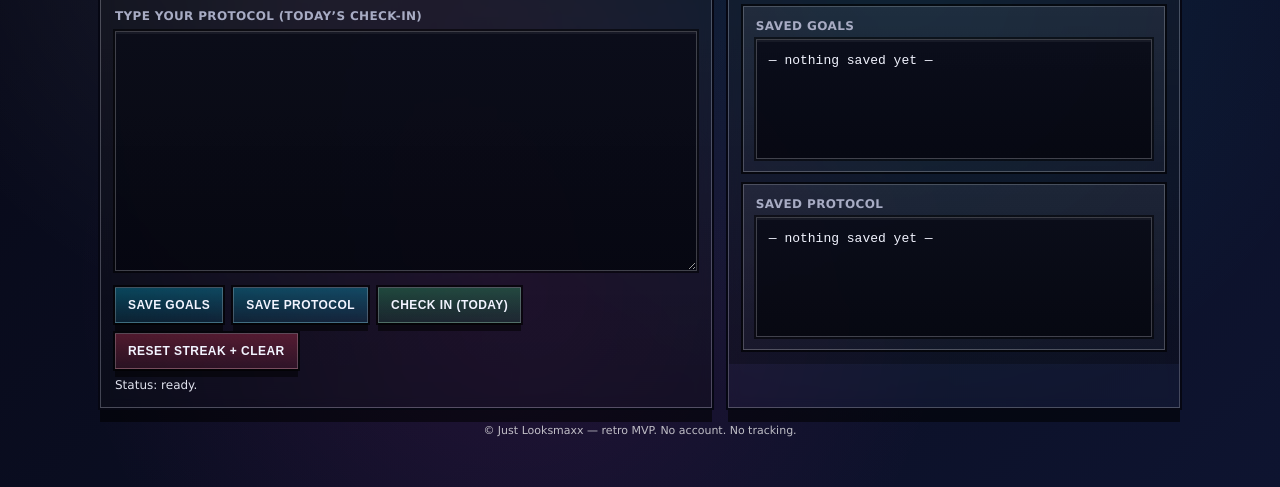
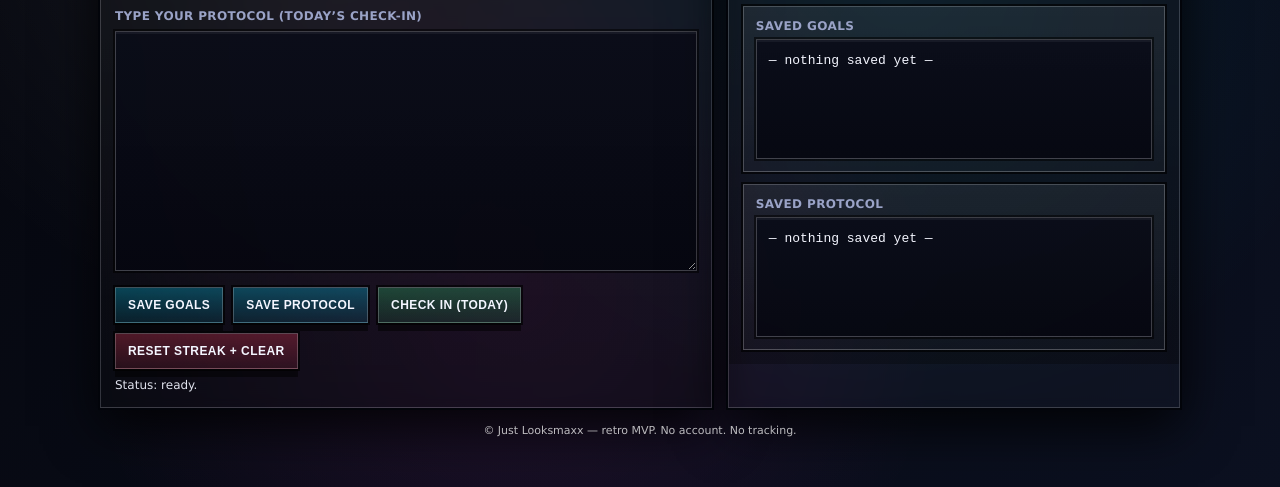
Before and after one commit to GioBrahMan/just-looksmaxx, a plain HTML site: page index.html in a window 1280 px wide. Shown: the part 313-800 px from the top of the page. Drawn offline with Linux system fonts and the light colour scheme.

Commit message:
Update color palette

```diff
--- a/styles.css
+++ b/styles.css
@@ -1,28 +1,27 @@
 :root{
-  /* Dark-retro palette (same UI, no bright whites) */
-  --bg1:#070815;
-  --bg2:#0e1430;
+  --bg1:#05060c;
+  --bg2:#0b1020;
 
-  --panel:#0f1222;
-  --panel2:#0b0e1b;
+  --panel:#0e1424;
+  --panel2:#0a0f1c;
 
-  --ink:#f2f4ff;
-  --muted:#a8acc4;
+  --ink:#f4f6ff;
+  --muted:#9aa3c7;
 
-  --accent:#00d4ff;
-  --accent2:#ff3bd4;
+  /* Primary + Accent */
+  --accent:#4fd1ff;     /* ice blue */
+  --accent2:#7c5cff;    /* royal violet */
 
-  --ok:#30e07a;
-  --warn:#ffd15a;
-  --danger:#ff3b5c;
+  /* Status */
+  --ok:#4ce39a;
+  --warn:#f5c26b;
+  --danger:#ff5c7a;
 
-  --shadow: 0 14px 0 rgba(0,0,0,.55);
-  --border-dark:#060713;
-  --border-light:rgba(255,255,255,.22);
+  --border-dark:#02040a;
+  --border-light:rgba(255,255,255,.16);
+  --shadow:0 18px 50px rgba(0,0,0,.85);
+}
 
-  --glass: rgba(255,255,255,.06);
-  --glass2: rgba(255,255,255,.03);
-}
 
 *{box-sizing:border-box}
 html,body{height:100%}
@@ -48,7 +47,7 @@ body{
 }
 
 .topbar{
-  background: linear-gradient(90deg, #1b2a6b, #4b2aa6, #b12a7e);
+  background: linear-gradient(90deg, var(--accent2), var(--accent));
   color:#fff;
   padding:12px 14px;
   border:1px solid var(--border-light);
```
